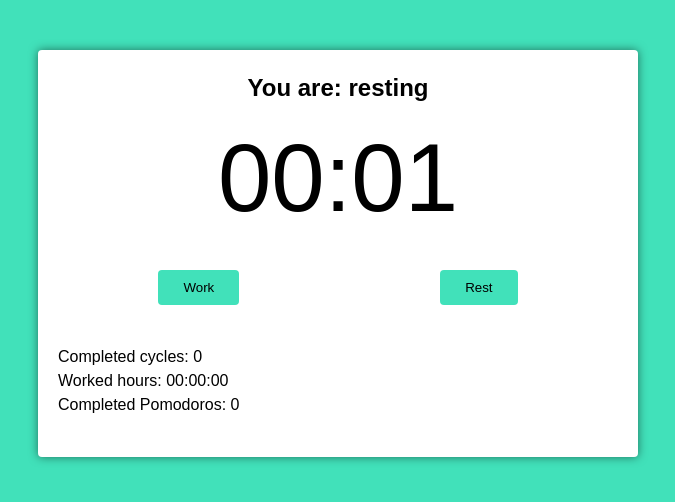
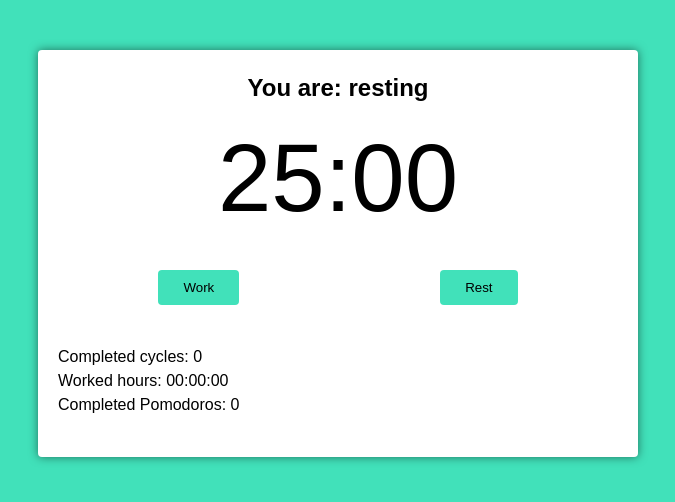
Before and after one commit to WellingtonAA/typescript-pomodoro-react, a React (Vite) app: page / in a window 1280 px wide. Shown: the top 502 px of the page, without its empty margins (302-977 px from the left). Built offline with nearby package versions, Linux system fonts and the light colour scheme.

Commit message:
alterando tempo padrao

```diff
--- a/src/App.tsx
+++ b/src/App.tsx
@@ -4,9 +4,9 @@ function App() {
   return (
     <div className="container">
       <PomodoroTimer
-        pomodoroTime={1}
-        shortRestTime={1}
-        longRestTime={100}
+        pomodoroTime={1500}
+        shortRestTime={300}
+        longRestTime={900}
         cycles={4}
       />
     </div>
```
